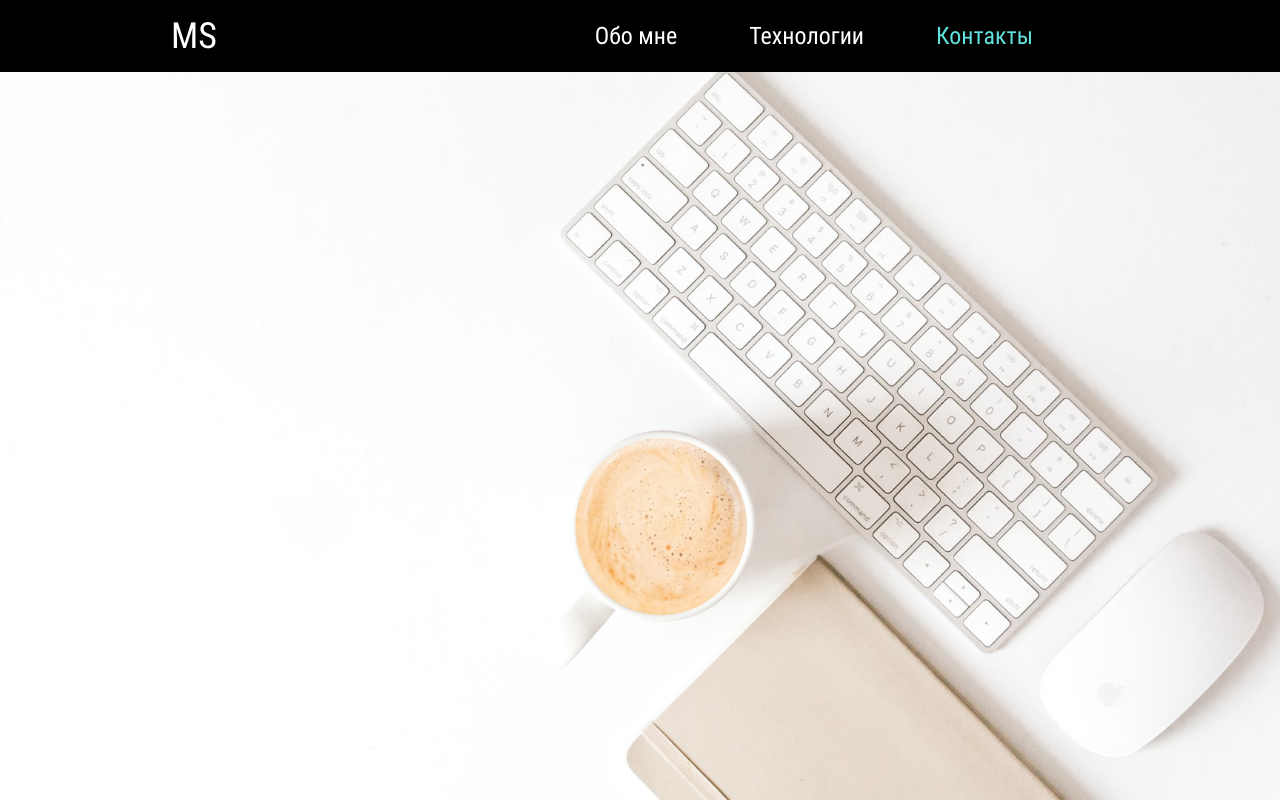
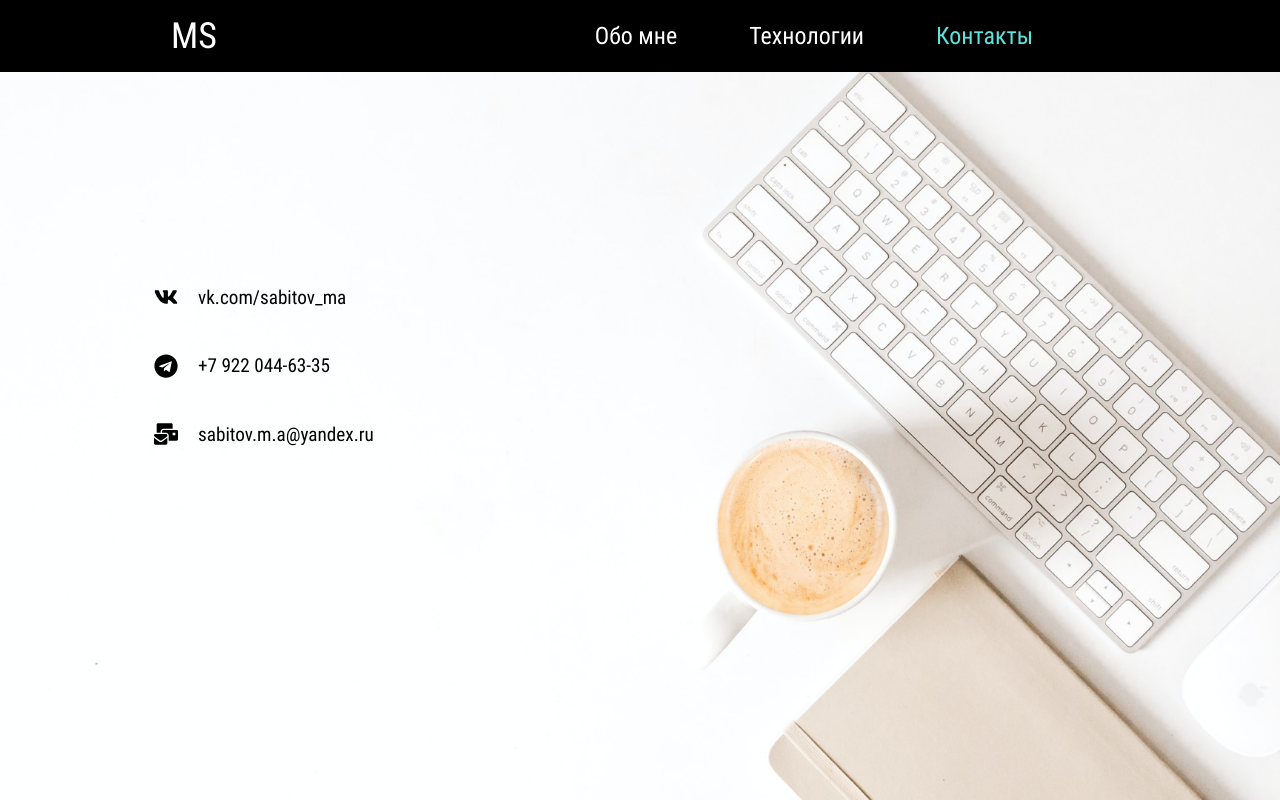
Before and after one commit to msabitov/portfolio-react, a React (Create React App) app: page /contacts in a window 1280 px wide. Built offline with nearby package versions, Linux system fonts and the light colour scheme.

Commit message:
with contacts

```diff
--- a/src/App.css
+++ b/src/App.css
@@ -33,3 +33,26 @@
   font-family: 'Roboto Condensed';
   font-size: 24px;
 }
+
+.page{
+  position: absolute;
+}
+
+.page-enter-active {
+  animation: fade-in 1.5s forwards;
+}
+
+.page-exit-active {
+  animation: fade-out 1.5s forwards;
+}
+
+@keyframes fade-in {
+  0% {
+    opacity: 0;
+    transform: translateX(-400px);
+  }
+  100% {
+    opacity: 1;
+    transform: translateX(0);
+  }
+}
--- a/src/components/About/AboutElements.js
+++ b/src/components/About/AboutElements.js
@@ -0,0 +1,127 @@
+import styled from 'styled-components';
+import image from '../../images/frame-2.png';
+
+export const AboutContainer = styled.div`
+    padding: 0;
+    height: 100vh;
+    display: grid;
+    grid-template-rows: repeat(12, 1fr);
+    grid-template-columns: repeat(10, 1fr);
+    grid-column-gap: 20px;
+    grid-row-gap: 20px;
+    position: relative;
+`;
+
+
+export const Wallpaper = styled.div`
+    background: fixed url(${image}) right top;
+    background-repeat: no-repeat;
+    position: absolute;
+    background-size: cover;
+    width: 100%;
+    height: 100%;
+`;
+
+export const AboutItem = styled.h2`
+    font-weight: 500;
+    grid-column: ${props => props.column};
+    grid-row: ${props => props.row};
+    border: solid black 2px;
+    border-radius: 30px;
+    color: black;
+    font-size: 1.2rem;
+    z-index: 50;
+    display: flex;
+    justify-content: flex-start;
+    align-items: center;
+    padding: 0.5rem 1rem;
+    position: relative;
+    cursor: default;
+    background-color: ${props => props.active ? "white" : "transparent"};
+
+    &:hover, &:active, &:focus {
+        box-shadow: 5px 5px 10px grey;
+    }
+
+    @media screen and (max-width: 1305px){
+        font-size: 0.8rem;
+    }
+    @media screen and (max-width: 950px){
+        font-size: 0.7rem;
+
+    }
+    @media screen and (max-width: 768px){
+        font-size: 0.5rem;
+        padding: 0 0.5rem;
+        grid-column: 2 / span 8;
+    }
+
+`;
+
+export const ItemIcon = styled.div`
+    width: 24px;
+    height: 24px;
+    margin-right: 20px;
+    z-index: 55;
+
+    @media screen and (max-width: 768px){
+        margin-right: 10px;
+    }
+`;
+
+export const DepImgCont = styled.div`
+    grid-column: 7 / span 3;
+    grid-row: 5 / span 5;
+    z-index: 10;
+    width: 100%;
+    height: 100%;
+    background-image: url(${({url}) => url});
+    background-repeat: no-repeat;
+    background-size: contain;
+    background-position: center;
+    overflow: hidden;
+
+    @media screen and (max-width: 768px){
+        grid-column: 6 / span 4;
+        grid-row: 2 / span 3;
+        margin: 10px;
+    }
+
+`;
+
+export const Resume = styled.div`
+    display: none;
+
+    @media screen and (max-width: 768px){
+        display: block;
+        grid-column: 2 / span 4;
+        grid-row: 2 / span 3;
+        margin: 10px;
+        z-index: 10;
+        width: 100%;
+        height: 100%;
+        background-image: url(${({url}) => url});
+        background-repeat: no-repeat;
+        background-size: contain;
+        background-position: center;
+        overflow: hidden;
+    }
+
+`;
+
+export const AboutHeading = styled.h1`
+    font-weight: 700;
+    grid-column: 2 / span 8;
+    grid-row: 3 / span 2;
+    color: black;
+    font-size: 1.5rem;
+    z-index: 50;
+    display: flex;
+    justify-content: flex-start;
+    align-items: center;
+    padding: 0.5rem 1rem;
+
+    @media screen and (max-width: 768px){
+        display: none;
+    }
+`;
--- a/src/components/Contacts/ContactsElements.js
+++ b/src/components/Contacts/ContactsElements.js
@@ -14,7 +14,7 @@ export const ContactsContainer = styled.div`
 
 
 export const ContactsWallpaper = styled.div`
-    background: fixed url(${image}) right top;
+    background: fixed url(${image}) left top;
     background-repeat: no-repeat;
     position: absolute;
     background-size: cover;
@@ -23,3 +23,36 @@ export const ContactsWallpaper = styled.div`
     width: 100%;
     height: 100%;
 `;
+
+export const ContactsItem = styled.a`
+    font-weight: 500;
+    grid-column: ${props => props.column};
+    grid-row: ${props => props.row};
+    color: black;
+    font-size: 1.2rem;
+    z-index: 50;
+    display: flex;
+    justify-content: flex-start;
+    align-items: center;
+    padding: 0.5rem 1rem;
+    position: relative;
+    cursor: pointer;
+    text-decoration: none;
+
+    &:hover, &:active, &:focus {
+        box-shadow: 5px 5px 10px grey;
+    }
+
+    @media screen and (max-width: 1305px){
+        font-size: 0.8rem;
+    }
+    @media screen and (max-width: 950px){
+        font-size: 0.7rem;
+
+    }
+    @media screen and (max-width: 768px){
+        font-size: 0.5rem;
+        padding: 0 0.5rem;
+        grid-column: 2 / span 8;
+    }
+`;
--- a/src/components/Tech/TechElements.js
+++ b/src/components/Tech/TechElements.js
@@ -17,9 +17,71 @@ export const TechWallpaper = styled.div`
     background: fixed url(${image}) right top;
     background-repeat: no-repeat;
     position: absolute;
-    background-size: cover;
     top: 0;
     right: 0;
+    background-size: cover;
     width: 100%;
     height: 100%;
 `;
+
+export const TechHeading = styled.h1`
+    font-weight: 700;
+    grid-column: 4 / span 5;
+    grid-row: 2 / span 2;
+    color: black;
+    font-size: 1.5rem;
+    z-index: 50;
+    display: flex;
+    justify-content: center;
+    align-items: center;
+    padding: 0.5rem 1rem;
+
+    @media screen and (max-width: 1080px){
+        font-size: 1.5rem;
+        grid-column: 2 / span 8;
+    }
+
+    @media screen and (max-width: 768px){
+        font-size: 1rem;
+    }
+
+    @media screen and (max-width: 468px){
+        grid-column: 1 / span 10;
+    }
+`;
+
+export const TechItem = styled.h2`
+    font-weight: 500;
+    grid-column: ${props => props.column};
+    grid-row: ${props => props.row};
+    border: solid black 2px;
+    border-radius: 30px;
+    color: black;
+    font-size: 1.2rem;
+    z-index: 50;
+    display: flex;
+    justify-content: flex-start;
+    align-items: center;
+    padding: 0.5rem 1rem;
+    position: relative;
+    cursor: default;
+    background-color: ${props => props.active ? "white" : "grey"};
+
+    &:hover, &:active, &:focus {
+        box-shadow: 5px 5px 10px grey;
+    }
+
+    @media screen and (max-width: 1305px){
+        font-size: 0.8rem;
+    }
+    @media screen and (max-width: 950px){
+        font-size: 0.7rem;
+
+    }
+    @media screen and (max-width: 768px){
+        font-size: 0.5rem;
+        padding: 0 0.5rem;
+        grid-column: 2 / span 8;
+    }
+
+`;
--- a/src/pages/About.js
+++ b/src/pages/About.js
@@ -1,5 +1,5 @@
 import React, {useState} from 'react';
-import {AboutContainer, AboutItem, DepImgCont, ItemIcon, Wallpaper, Resume, AboutHeading } from '../components/About/AboutContainer';
+import {AboutContainer, AboutItem, DepImgCont, ItemIcon, Wallpaper, Resume, AboutHeading } from '../components/About/AboutElements';
 import {FaBirthdayCake, FaBookOpen, FaBook, FaFlag, FaUniversity, FaUserTie, FaRocket } from 'react-icons/fa';
 import DepImage0 from '../images/svg/DepImage-0.svg';
 import DepImage1 from '../images/svg/DepImage-1.svg';
@@ -24,7 +24,7 @@ const About = () => {
     ];
 
     const itemList = itemInfo.map((item, ind) => (
-        <AboutItem onClick={numItem => (numItem != (ind+1)) ? setNumItem(ind+1) : setNumItem(0)} active={numItem == (ind+1) ? 'white' : 'none'} column={item.column} row={item.row}>
+        <AboutItem onClick={numItem => (numItem == (ind+1)) ? setNumItem(0) : setNumItem(ind+1)} active={numItem == (ind+1)} column={item.column} row={item.row}>
             <ItemIcon>
                 {item.jsx}
             </ItemIcon>
@@ -37,7 +37,7 @@ const About = () => {
     return (
         <AboutContainer>
             <Wallpaper onClick={numItem => setNumItem(0)}/>
-            <AboutHeading>Меня зовут Марат Сабитов. Я начинающий Frontend-разработчик.</AboutHeading>
+            <AboutHeading>Меня зовут Марат Сабитов. Я&nbsp;начинающий Frontend-разработчик.</AboutHeading>
             {itemList}
             <DepImgCont url={imgArray[numItem]} />
             <Resume url={ResImg} />
--- a/src/pages/Contacts.js
+++ b/src/pages/Contacts.js
@@ -1,10 +1,26 @@
 import React, {useState} from 'react';
-import {ContactsContainer, ContactsWallpaper } from '../components/Contacts/ContactsElements';
+import {FaVk, FaTelegram, FaMailBulk} from 'react-icons/fa';
+import {ItemIcon} from '../components/About/AboutElements';
+import {ContactsContainer, ContactsItem, ContactsWallpaper } from '../components/Contacts/ContactsElements';
 
 const Contacts = () => {
+    const contactsInfo = [
+        {column:"2 / span 5", row:"5 / span 1", text:"vk.com/sabitov_ma", href:"vk.com/sabitov_ma", jsx: <FaVk />},
+        {column:"2 / span 5", row:"6 / span 1", text:"+7 922 044-63-35", href:"tel:+7 922 044-63-35", jsx: <FaTelegram />},
+        {column:"2 / span 5", row:"7 / span 1", text:"sabitov.m.a@yandex.ru", href:"sabitov.m.a@yandex.ru", jsx: <FaMailBulk />},
+    ];
+    const contacts = contactsInfo.map((item, index) =>
+        <ContactsItem column={item.column} row={item.row} href={item.href}>
+            <ItemIcon>
+                {item.jsx}
+            </ItemIcon>
+            {item.text}
+        </ContactsItem>
+    );
     return (
         <ContactsContainer>
             <ContactsWallpaper />
+            {contacts}
         </ContactsContainer>
     )
 }
--- a/src/pages/Tech.js
+++ b/src/pages/Tech.js
@@ -1,10 +1,12 @@
 import React, {useState} from 'react';
-import {TechContainer, TechWallpaper } from '../components/Tech/TechElements';
+import {TechContainer, TechHeading, TechItem, TechWallpaper } from '../components/Tech/TechElements';
 
 const Tech = () => {
     return (
         <TechContainer>
             <TechWallpaper />
+            <TechHeading>Какие технологии Вас интересуют?</TechHeading>
+            <TechItem row={"4 /span 1"} column={"3 / span 3"} />
         </TechContainer>
     )
 }
```
Also changed, not shown: src/App.js (+7 -0 lines).
